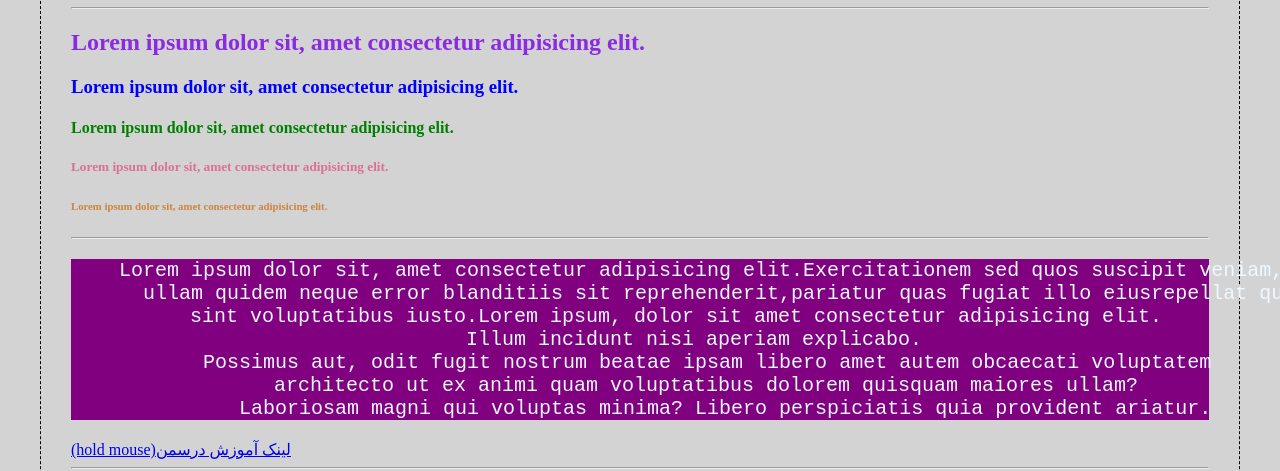
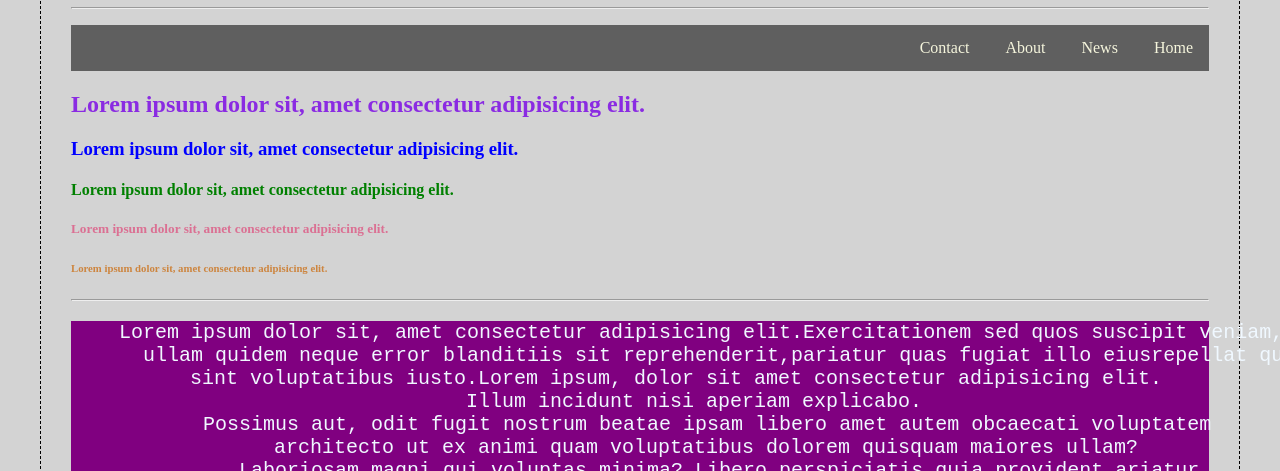
Before and after one commit to mhdye-ghf/First-Practice, a plain HTML site: page index.html in a window 1280 px wide. Shown: the part 144-615 px from the top of the page. Drawn offline with Linux system fonts and the light colour scheme.

Commit message:
NavigationBar.html

```diff
--- a/index.html
+++ b/index.html
@@ -17,6 +17,13 @@
   >
     <h1 style="text-align: center; color: black">First Heading in my Repo</h1>
     <hr />
+
+    <ul>
+      <li><a href="#home">Home</a></li>
+      <li><a href="#news">News</a></li>
+      <li><a href="#about">About</a></li>
+      <li><a href="#contact">Contact</a></li>
+    </ul>
 
     <h2 style="color: blueviolet">
       Lorem ipsum dolor sit, amet consectetur adipisicing elit.
@@ -205,13 +212,13 @@
     </table>
     <hr />
     <form dir="rtl">
-      <label for="fname">نام : </label>
+      <label for="fname">نام : </label><br />
       <input id="fname" type="text" /><br />
 
-      <label for="lname">نام خانوادگی : </label>
+      <label for="lname">نام خانوادگی : </label><br />
       <input id="lname" type="text" /><br />
 
-      <label for="pass">رمزعبور : </label>
+      <label for="pass">رمزعبور : </label><br />
       <input id="pass" type="password" /><br />
 
       <input id="file" type="file" /><br />
@@ -220,6 +227,7 @@
 
       <input type="submit" /><br />
       <select name="" id="">
+        <br />
         <option value="">html</option>
         <option selected value="">css</option>
         <option value="">js</option>
--- a/style.css
+++ b/style.css
@@ -8,3 +8,25 @@
     padding: 30px;
     margin: 20px;
 }
+
+ul{
+    direction: rtl;
+    list-style:none;
+    padding: 0;
+    background-color: #5f5f5f;
+}
+
+li{
+    display: inline-block;
+}
+
+li a{
+    color: beige;
+    text-decoration: none;
+    display: inline-block;
+    padding: 14px 16px;
+}
+
+li a:hover{
+    background-color: rgb(11, 0, 0);
+}
```
Also changed, not shown: product.html (+5 -3 lines).
